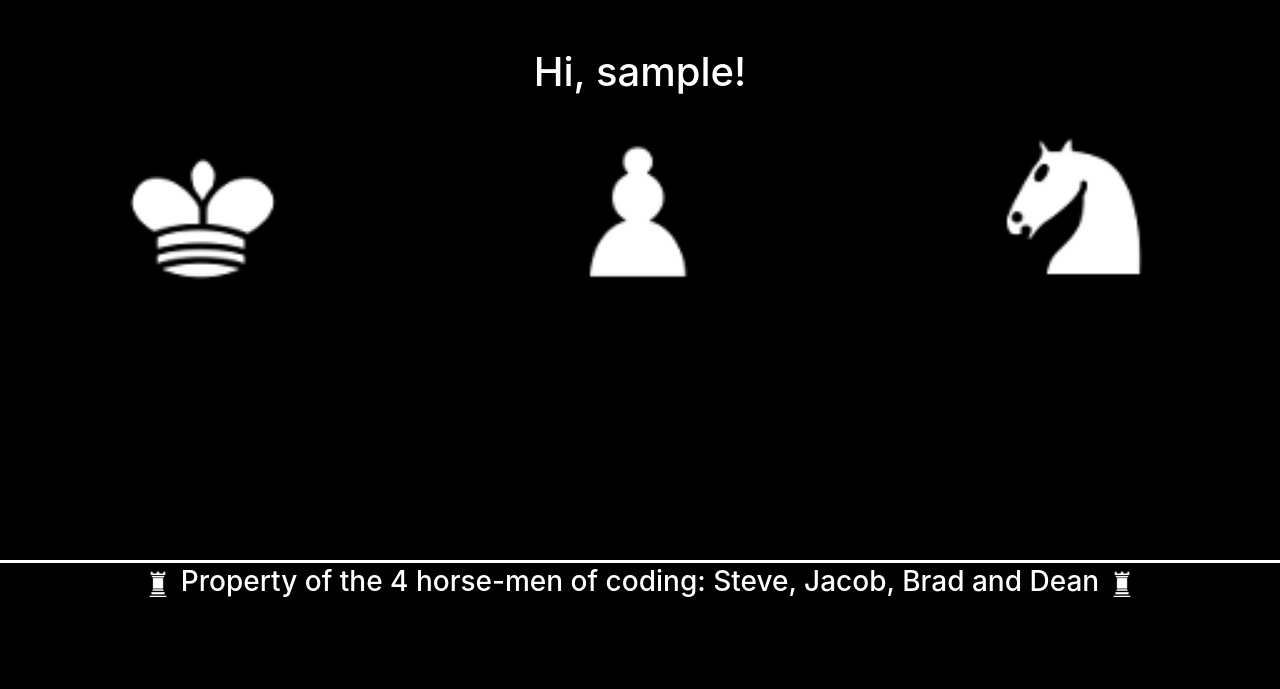
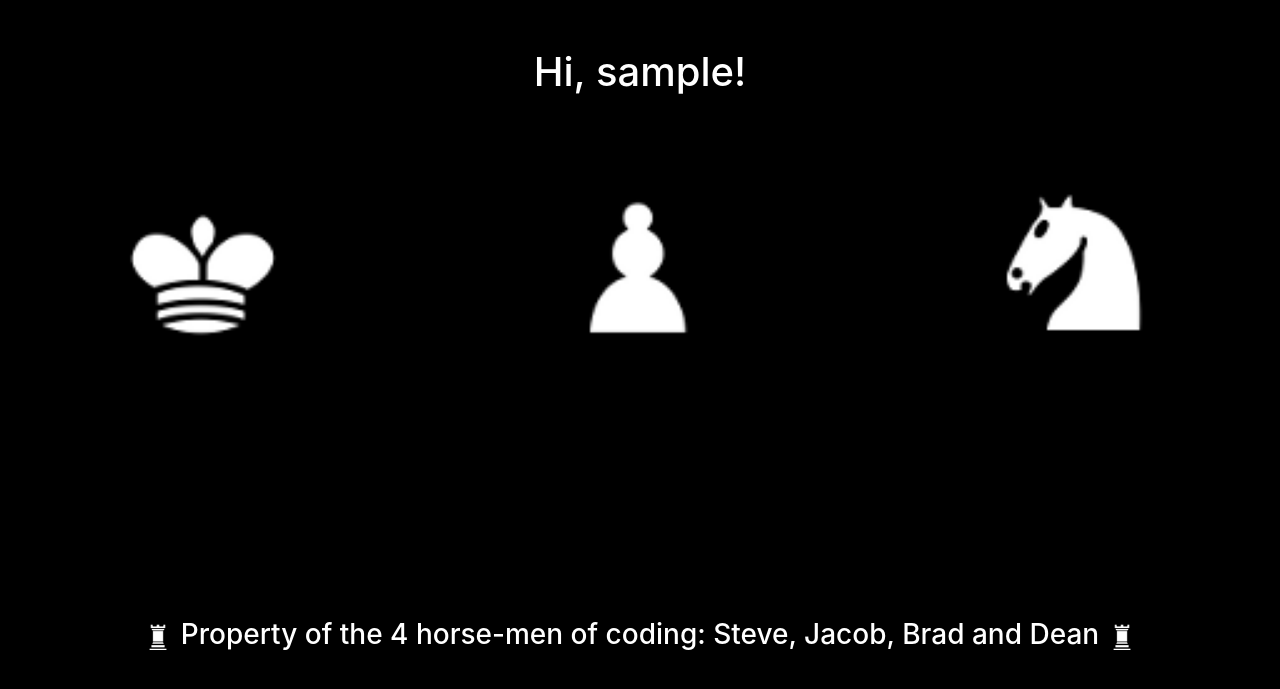
Before and after one commit to BradHersh/chess-openings, a Flask app: page / in a window 1280 px wide. Shown: the part 113-802 px from the top of the page. Before the commit the page ends 710 px from the top, so only its background shows below. Run offline with Flask 2, Linux system fonts and the light colour scheme; the visitor is signed in with stand-in values (Sample User, id 1); data comes from the database, SQL or seed files in the repository; some libraries are stand-ins or nearby versions.

Commit message:
Index page updated

```diff
--- a/app/templates/footer.html
+++ b/app/templates/footer.html
@@ -24,7 +24,7 @@
             padding-bottom: 2%;
             display: table;
             margin-top: 10%;
-            border-top: solid white;
+
           }
 
           .text-align {
--- a/app/templates/index.html
+++ b/app/templates/index.html
@@ -62,6 +62,10 @@
             font-size: 32px;
             }
 
+            .row{
+                margin-top: 5%;
+            }
+
         </style>
 
     </head>
@@ -78,24 +82,34 @@
 
 
         <div class="row" style="padding-bottom: 10%;">
+
+
             <div class="col-sm-4 container">
                 <img src="static/img/chesspieces/wikipedia/wK.png" alt="Avatar" class="image center" style="width: 200px;">
                     <div class="middle">
                         <div class="text"><a href='{{ url_for("learn") }}'>Learn</a></div>
                     </div>
             </div>
+
+
+
             <div class="col-sm-4 container">
                 <img src="static/img/chesspieces/wikipedia/wP.png" alt="Avatar" class="image center" style="width: 200px;">
                     <div class="middle">
                         <div class="text"><a href='{{ url_for("Test") }}'>Test</a></div>
                     </div>
             </div>
+
+
+
             <div class="col-sm-4 container">
                 <img src="static/img/chesspieces/wikipedia/wN.png" alt="Avatar" class="image center" style="width: 200px;">
                     <div class="middle">
                         <div class="text"><a href='{{ url_for("results") }}'>Results</a></div>
                     </div>
             </div>
+
+
         </div>
 
     </body>
```
